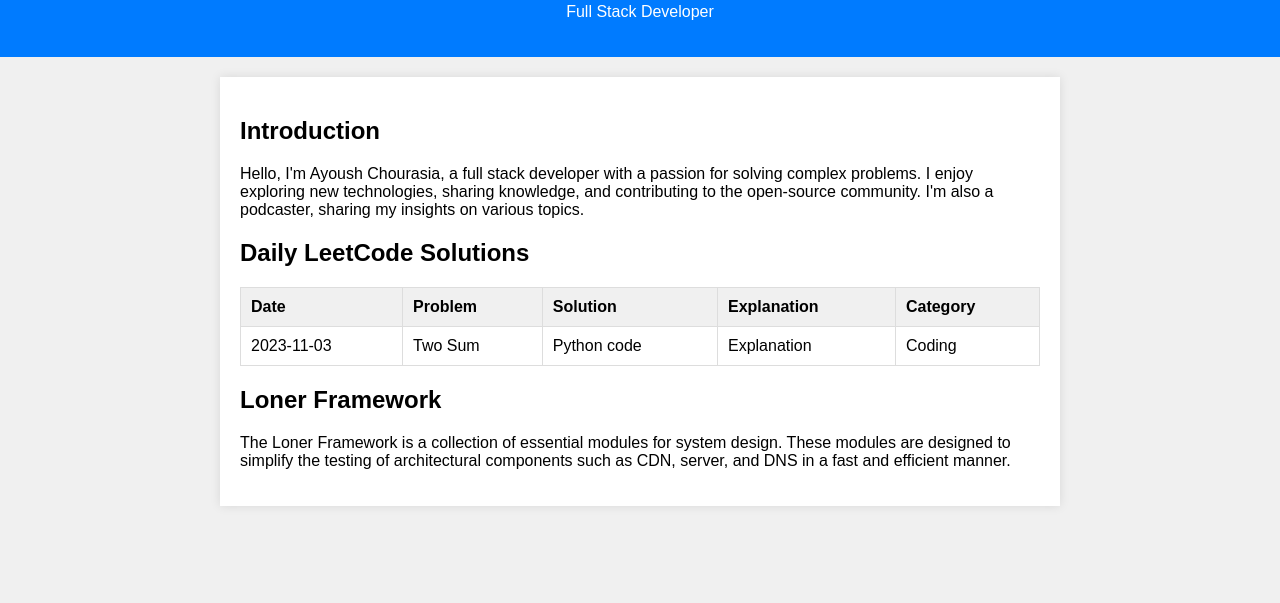
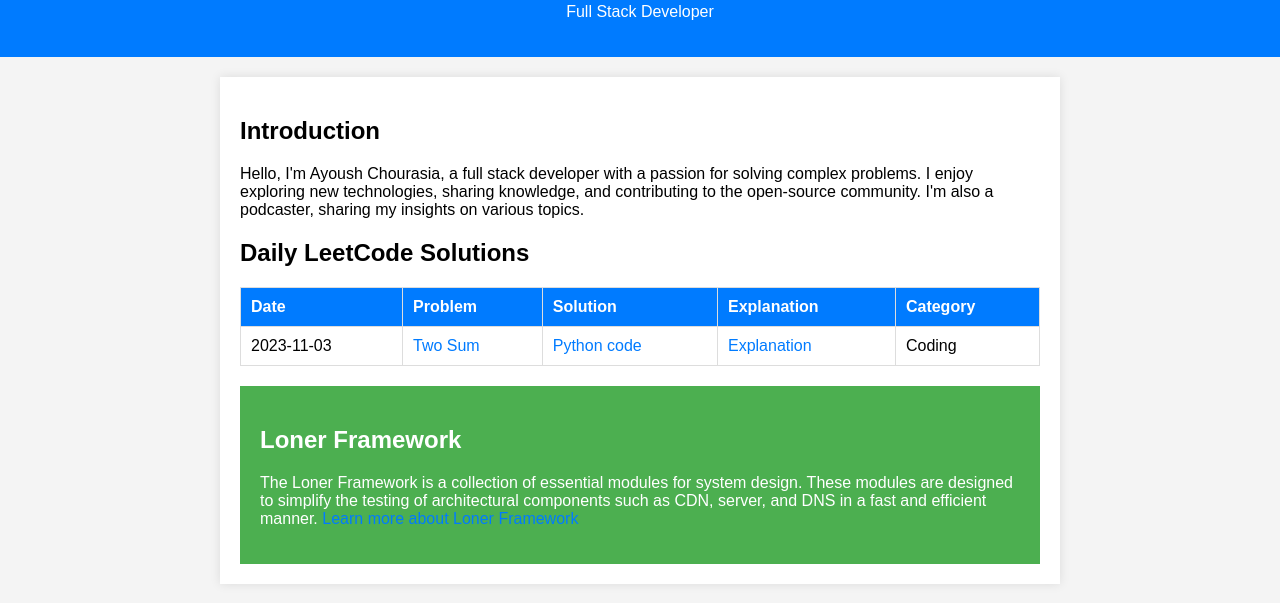
Before and after one commit to Ayoush/ayoush.github.io, a plain HTML site: page index.html in a window 1280 px wide. Shown: the part 107-710 px from the top of the page. Drawn offline with Linux system fonts and the light colour scheme.

Commit message:
Update index.html

```diff
--- a/index.html
+++ b/index.html
@@ -9,7 +9,7 @@
             font-family: Arial, sans-serif;
             margin: 0;
             padding: 0;
-            background-color: #f0f0f0;
+            background-color: #f4f4f4;
         }
 
         header {
@@ -48,7 +48,29 @@
         }
 
         th {
-            background-color: #f0f0f0;
+            background-color: #007BFF;
+            color: #fff;
+        }
+
+        a {
+            color: #007BFF;
+            text-decoration: none;
+        }
+
+        a:hover {
+            text-decoration: underline;
+        }
+
+        .framework-section {
+            background-color: #4CAF50;
+            color: #fff;
+            padding: 20px;
+            margin-top: 20px;
+        }
+
+        h2.framework-title {
+            font-size: 24px;
+            font-weight: bold;
         }
     </style>
 </head>
@@ -77,17 +99,19 @@
                 <!-- You can add your daily solutions as rows in this table -->
                 <tr>
                     <td>2023-11-03</td>
-                    <td>Two Sum</td>
-                    <td>Python code</td>
-                    <td>Explanation</td>
+                    <td><a href="#">Two Sum</a></td>
+                    <td><a href="#">Python code</a></td>
+                    <td><a href="#">Explanation</a></td>
                     <td>Coding</td>
                 </tr>
                 <!-- Add more rows as needed -->
             </tbody>
         </table>
 
-        <h2>Loner Framework</h2>
-        <p>The Loner Framework is a collection of essential modules for system design. These modules are designed to simplify the testing of architectural components such as CDN, server, and DNS in a fast and efficient manner.</p>
+        <div class="framework-section">
+            <h2 class="framework-title">Loner Framework</h2>
+            <p>The Loner Framework is a collection of essential modules for system design. These modules are designed to simplify the testing of architectural components such as CDN, server, and DNS in a fast and efficient manner. <a href="#">Learn more about Loner Framework</a></p>
+        </div>
     </div>
 </body>
 </html>
```
